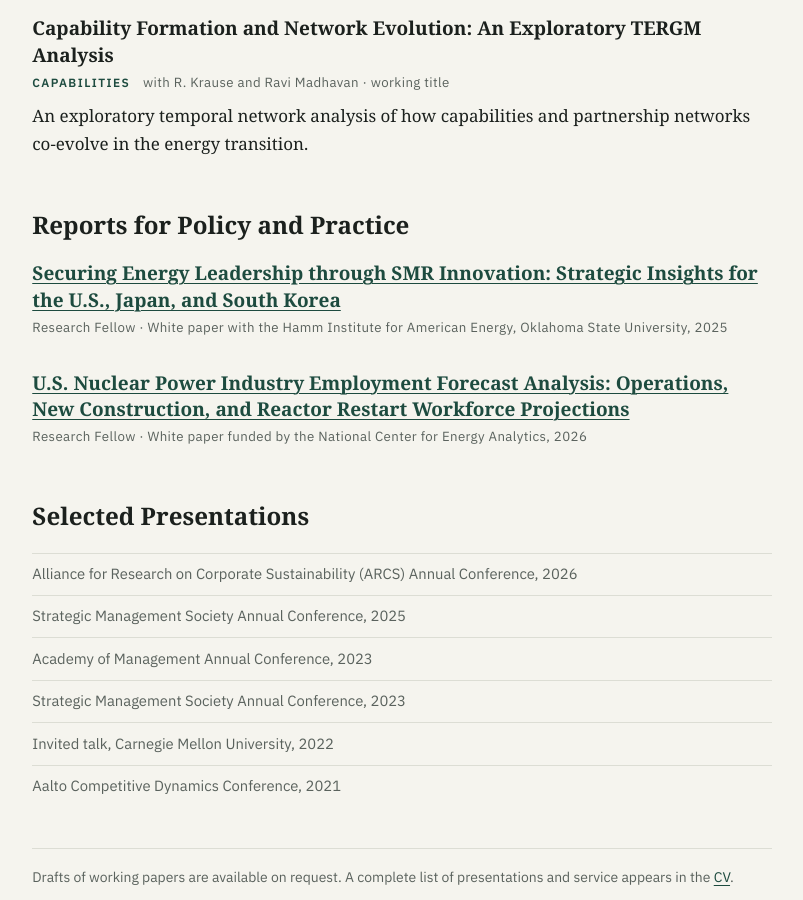
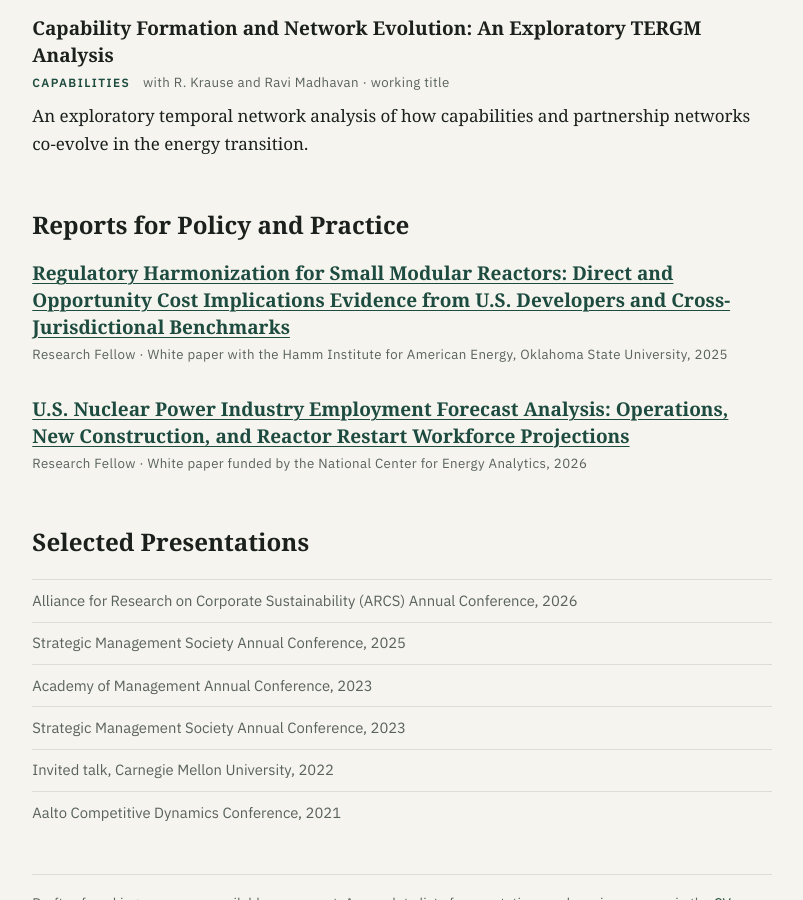
Before and after one commit to GalBlatman/GalBlatman.github.io, a Jekyll site: the page research.html, which Jekyll copies as it is, in a window 1280 px wide and 900 px high, scrolled down 1693 px. Shown: the whole window, without its empty margins (238-1041 px from the left). Built offline with Jekyll 4.4.1, drawn with Linux system fonts in a browser that asks for light colours; some web fonts are replaced.

Commit message:
Update SMR report title
Co-Authored-By: Claude Opus 5 <noreply@anthropic.com>

```diff
--- a/research.html
+++ b/research.html
@@ -159,7 +159,7 @@ footer a{text-decoration:none}
 
     <h2>Reports for Policy and Practice</h2>
     <article class="pub">
-      <h3><a href="https://drive.google.com/file/d/1nt1lHFipV0gEDrzOAkCyAnqim5_TNs16/preview" target="_blank" rel="noopener">Securing Energy Leadership through SMR Innovation: Strategic Insights for the U.S., Japan, and South Korea</a></h3>
+      <h3><a href="https://drive.google.com/file/d/1nt1lHFipV0gEDrzOAkCyAnqim5_TNs16/preview" target="_blank" rel="noopener">Regulatory Harmonization for Small Modular Reactors: Direct and Opportunity Cost Implications Evidence from U.S. Developers and Cross-Jurisdictional Benchmarks</a></h3>
       <p class="meta">Research Fellow &middot; White paper with the Hamm Institute for American Energy, Oklahoma State University, 2025</p>
     </article>
     <article class="pub">
```
